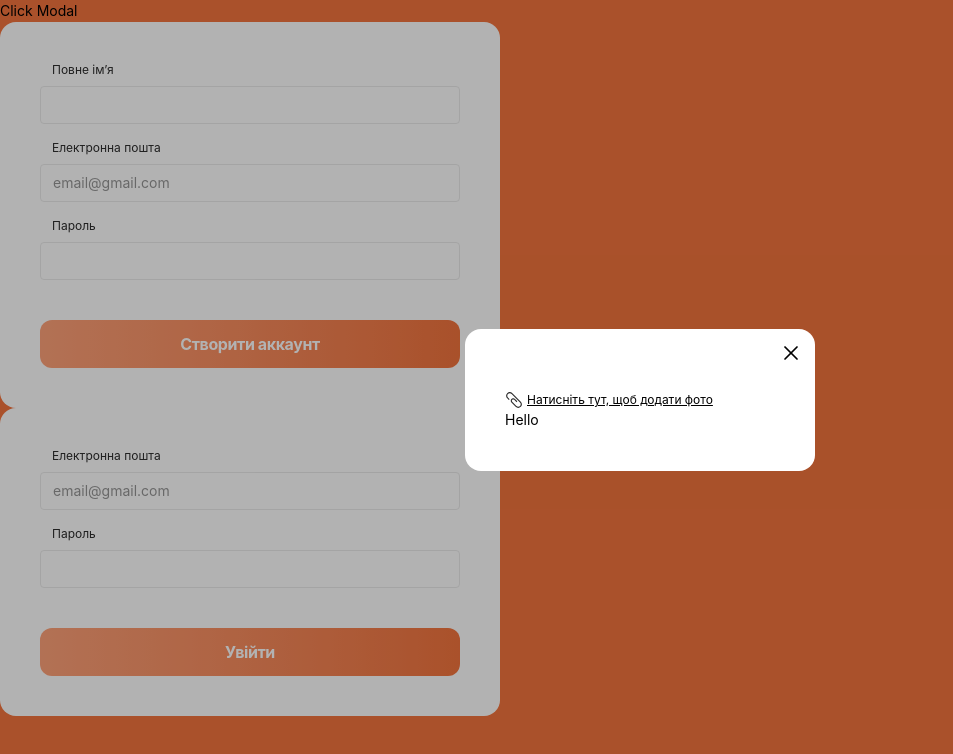
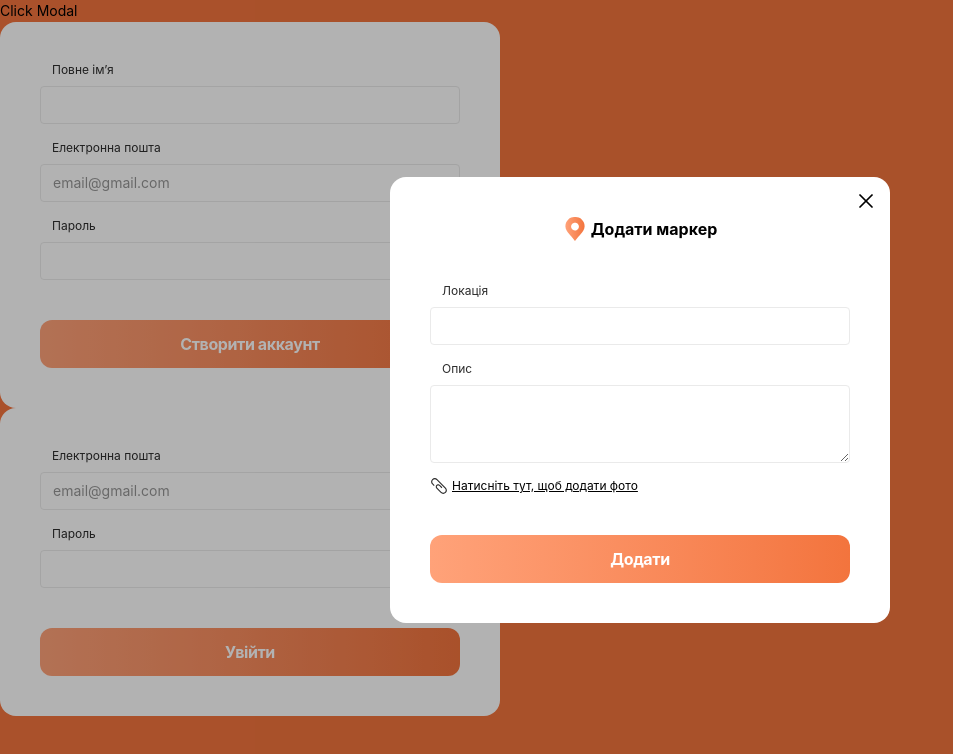
Before and after one commit to MyroslavaHubar/IT-Traveler-Vue-, a Vue app in the folder it-traveler/: page / in a window 1280 px wide. Shown: the top 754 px of the page, without its empty margins (0-953 px from the left). Built offline with nearby package versions, Linux system fonts and the light colour scheme.

Commit message:
create modal

```diff
--- a/it-traveler/src/App.vue
+++ b/it-traveler/src/App.vue
@@ -2,7 +2,7 @@
 import { ref } from 'vue'
 import LoginForm from './components/Auth/LoginForm/LoginForm.vue'
 import RegistrationForm from './components/Auth/RegistrationForm/RegistrationForm.vue'
-import IModal from './components/IModal/IModal.vue'
+import CreateNewPlaceModal from './components/CreateNewPlaceModal/CreateNewPlaceModal.vue'
 
 const isOpen = ref(true)
 const closeModal = () => {
@@ -25,5 +25,6 @@
   <button @click="openModal">Click Modal</button>
   <RegistrationForm @submit="console.log" />
   <LoginForm @submit="console.log" />
-  <IModal v-if="isOpen" @close="closeModal">Hello</IModal>
+  <!-- <IModal v-if="isOpen" @close="closeModal">Hello</IModal> -->
+  <CreateNewPlaceModal :is-open="isOpen" @close="closeModal" />
 </template>
--- /dev/null
+++ b/it-traveler/src/components/CreateNewPlaceModal/CreateNewPlaceModal.vue
@@ -0,0 +1,30 @@
+<script setup>
+import IButton from '../IButton/IButton.vue'
+import MarkerIcon from '../icons/MarkerIcon.vue'
+import IInput from '../IInput/IInput.vue'
+import IModal from '../IModal/IModal.vue'
+import InputImage from '../InputImage/InputImage.vue'
+
+const props = defineProps({
+  isOpen: {
+    default: false,
+    type: Boolean,
+  },
+})
+
+const emit = defineEmits(['close'])
+</script>
+
+<template>
+  <IModal v-if="props.isOpen" @close="emit('close')">
+    <div class="min-w-[420px]">
+      <div class="flex gap-1 justify-center font-bold text-center text-[16px] mb-10">
+        <MarkerIcon /> Додати маркер
+      </div>
+      <IInput label="Локація" class="mb-4" />
+      <IInput label="Опис" type="textarea" class="mb-2" />
+      <InputImage class="mb-10" />
+      <IButton class="w-full" variant="gradient">Додати</IButton>
+    </div>
+  </IModal>
+</template>
--- a/it-traveler/src/components/IModal/IModal.vue
+++ b/it-traveler/src/components/IModal/IModal.vue
@@ -1,10 +1,9 @@
 <script setup>
 import CrossIcon from '../icons/CrossIcon.vue'
-import { onMounted, onUnmounted, ref, Teleport } from 'vue'
-import InputImage from '../InputImage/InputImage.vue'
+import { onMounted, onUnmounted, Teleport } from 'vue'
 
 const emit = defineEmits(['close'])
-const imageUrlBase64 = ref('')
+// const imageUrlBase64 = ref('')
 
 onMounted(() => {
   document.body.style.overflow = 'hidden'
@@ -22,11 +21,11 @@
       @click.self="emit('close')"
     >
       <div class="relative bg-white min-w-[350px] m-auto text-black rounded-2xl p-10">
-        <button>
-          <CrossIcon class="absolute right-3 top-3 w-6 h-6" @click="emit('close')" />
+        <button class="absolute right-3 top-3">
+          <CrossIcon class="w-6 h-6" @click="emit('close')" />
         </button>
-        <img v-if="imageUrlBase64" :src="imageUrlBase64" />
-        <InputImage @uploaded="(base64) => (imageUrlBase64 = base64)" />
+        <!-- <img v-if="imageUrlBase64" :src="imageUrlBase64" />
+        <InputImage @uploaded="(base64) => (imageUrlBase64 = base64)" /> -->
         <slot></slot>
       </div>
     </div>
--- a/it-traveler/src/components/InputImage/InputImage.vue
+++ b/it-traveler/src/components/InputImage/InputImage.vue
@@ -24,6 +24,7 @@
 </script>
 
 <template>
+  <div>
     <label class="cursor-pointer hover:text-primary">
       <input type="file" accept="image/*" class="hidden" @change="handleUploadImg" />
       <span class="flex gap-1 items-center">
@@ -32,4 +33,5 @@
       </span>
     </label>
     <div v-if="errorMessage" class="text-red-500">{{ errorMessage }}</div>
+  </div>
 </template>
--- /dev/null
+++ b/it-traveler/src/components/icons/MarkerIcon.vue
@@ -0,0 +1,26 @@
+<template>
+  <svg width="24" height="24" viewBox="0 0 24 24" fill="none" xmlns="http://www.w3.org/2000/svg">
+    <g clip-path="url(#clip0_17_757)">
+      <path
+        d="M12.0002 -5.11874e-05C10.7236 -0.0599241 9.44863 0.147406 8.25679 0.608668C7.06496 1.06993 5.98256 1.77496 5.0789 2.67863C4.17523 3.5823 3.4702 4.66469 3.00894 5.85652C2.54767 7.04836 2.34034 8.32337 2.40022 9.59995C2.40022 12.6239 4.80022 15.5999 6.00022 16.7999C7.20022 17.9999 12.0002 23.9999 12.0002 23.9999C12.0002 23.9999 16.8002 17.9999 18.0002 16.7999C19.2002 15.5999 21.6002 12.6239 21.6002 9.59995C21.6601 8.32337 21.4528 7.04836 20.9915 5.85652C20.5302 4.66469 19.8252 3.5823 18.9215 2.67863C18.0179 1.77496 16.9355 1.06993 15.7436 0.608668C14.5518 0.147406 13.2768 -0.0599241 12.0002 -5.11874e-05ZM12.0002 13.4999C11.2289 13.4999 10.4748 13.2712 9.83349 12.8427C9.19214 12.4141 8.69227 11.805 8.39709 11.0924C8.10191 10.3798 8.02467 9.59562 8.17515 8.8391C8.32564 8.08257 8.69708 7.38766 9.2425 6.84223C9.78793 6.29681 10.4828 5.92537 11.2394 5.77489C11.9959 5.6244 12.7801 5.70164 13.4927 5.99682C14.2053 6.292 14.8144 6.79187 15.2429 7.43322C15.6715 8.07458 15.9002 8.8286 15.9002 9.59995C15.9002 10.1121 15.7993 10.6192 15.6033 11.0924C15.4074 11.5656 15.1201 11.9955 14.7579 12.3577C14.3958 12.7198 13.9659 13.0071 13.4927 13.2031C13.0195 13.3991 12.5124 13.4999 12.0002 13.4999Z"
+        fill="url(#paint0_linear_17_757)"
+      />
+    </g>
+    <defs>
+      <linearGradient
+        id="paint0_linear_17_757"
+        x1="2.39014"
+        y1="10.3942"
+        x2="21.6104"
+        y2="10.4008"
+        gradientUnits="userSpaceOnUse"
+      >
+        <stop stop-color="#FFA279" />
+        <stop offset="1" stop-color="#F3743D" />
+      </linearGradient>
+      <clipPath id="clip0_17_757">
+        <rect width="24" height="24" fill="white" />
+      </clipPath>
+    </defs>
+  </svg>
+</template>
```
Lines whose indentation alone changed are shown as unchanged.
